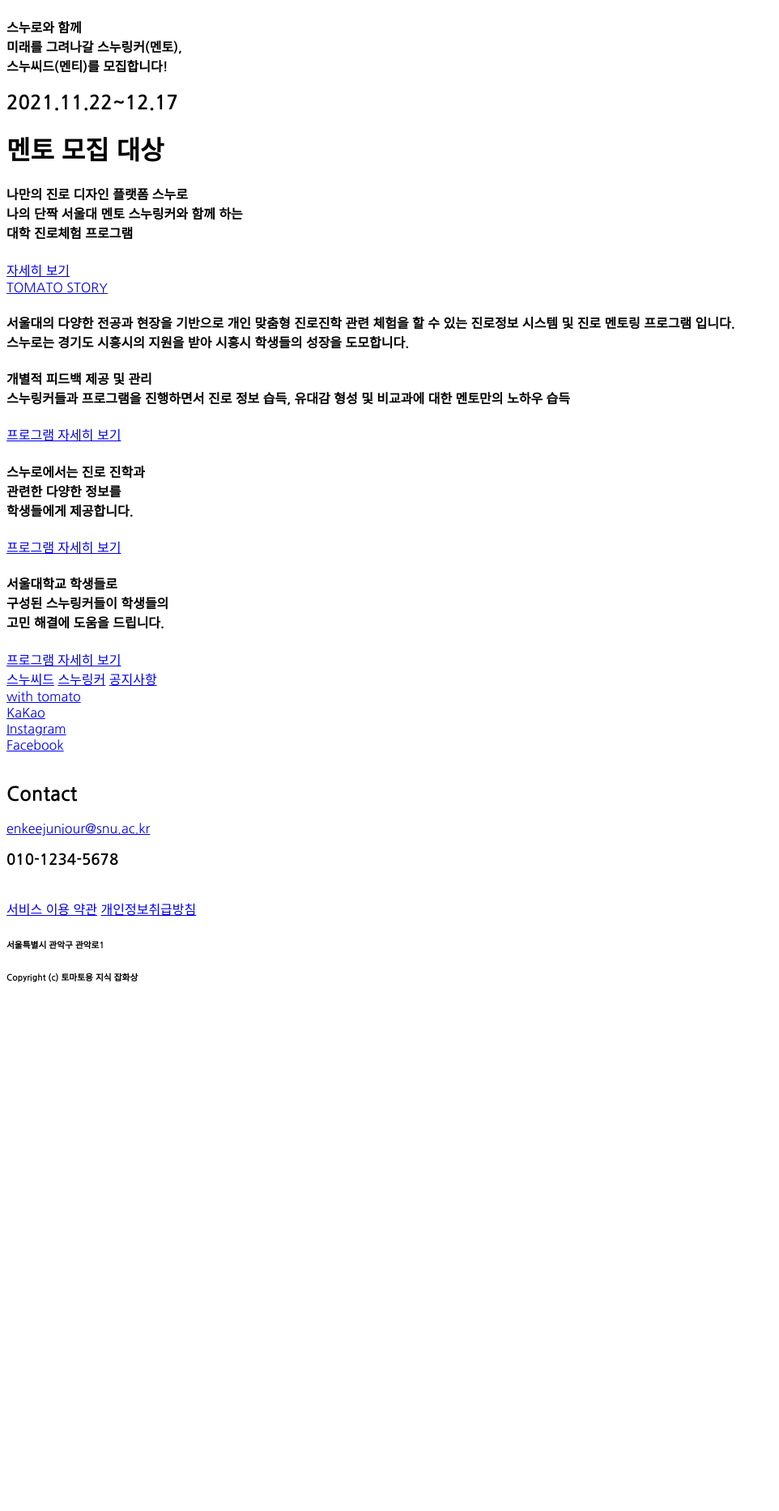
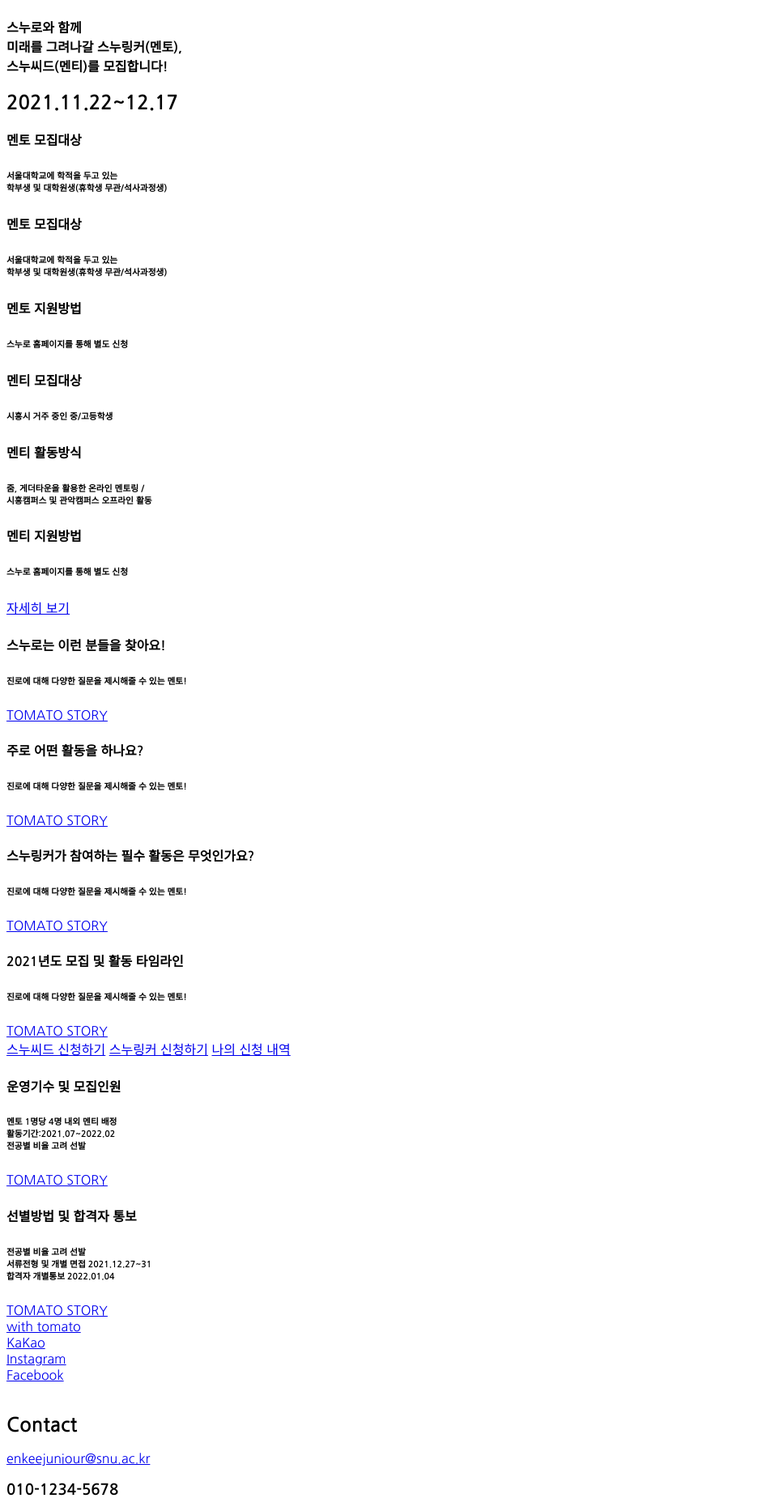
Before and after one commit to tomatozoo/cloningWebsite, a Django app: template tomatoDotCom/tomatoDotCom/templates/tomatoDotCom/참여하기.html in a window 1280 px wide. Shown: the part 125-1991 px from the top of the page at 81% size, without its empty margins (0-962 px from the left). Before the commit the page ends 1338 px from the top, so only its background shows below. Run offline with Django 4.2, Linux system fonts and the light colour scheme; the template is opened without the code that fills it, so the values that code supplies are empty.

Commit message:
Update 참여하기.html

```diff
--- a/tomatoDotCom/tomatoDotCom/templates/tomatoDotCom/참여하기.html
+++ b/tomatoDotCom/tomatoDotCom/templates/tomatoDotCom/참여하기.html
@@ -19,51 +19,65 @@
         </header>
         <main>
             <div>
-                <div>
+                <div id="section1">
                     <h4>스누로와 함께<br>미래를 그려나갈 스누링커(멘토),<br>스누씨드(멘티)를 모집합니다!</h4>
                     <h2>2021.11.22~12.17</h2>
-                    <h1>멘토 모집 대상</h1>
-                    <h4 class="maintext_2">나만의 진로 디자인 플랫폼 스누로<br>나의 단짝 서울대 멘토 스누링커와 함께 하는 <br>대학 진로체험 프로그램</h4>
                 </div>
-                <div>
+                <div id="section2">
+                    <h4>멘토 모집대상</h4>
+                    <h6>서울대학교에 학적을 두고 있는<br>학부생 및 대학원생(휴학생 무관/석사과정생)</h6>
+                    <h4>멘토 모집대상</h4>
+                    <h6>서울대학교에 학적을 두고 있는<br>학부생 및 대학원생(휴학생 무관/석사과정생)</h6>
+                    <h4>멘토 지원방법</h4>
+                    <h6>스누로 홈페이지를 통해 별도 신청</h6>
+                    <h4>멘티 모집대상</h4>
+                    <h6>시흥시 거주 중인 중/고등학생</h6>
+                    <h4>멘티 활동방식</h4>
+                    <h6>줌, 게더타운을 활용한 온라인 멘토링 /<br>시흥캠퍼스 및 관악캠퍼스 오프라인 활동</h6>
+                    <h4>멘티 지원방법</h4>
+                    <h6>스누로 홈페이지를 통해 별도 신청</h6>
                     <a id="detail" href="https://blog.naver.com/enkeejuniour">자세히 보기</a>
                 </div>
-                <div>
+                <div id="section3">
+                    <h4>스누로는 이런 분들을 찾아요!</h4>
+                    <h6>진로에 대해 다양한 질문을 제시해줄 수 있는 멘토!</h6>
+                    <a id="snuroStory" href="https://blog.naver.com/enkeejuniour">TOMATO STORY</a>
+                </div>
+                <div id="section4">
+                    <h4>주로 어떤 활동을 하나요? </h4>
+                    <h6>진로에 대해 다양한 질문을 제시해줄 수 있는 멘토!</h6>
+                    <a id="snuroStory" href="https://blog.naver.com/enkeejuniour">TOMATO STORY</a>
+                </div>
+                <div id="section5">
+                    <h4>스누링커가 참여하는 필수 활동은 무엇인가요? </h4>
+                    <h6>진로에 대해 다양한 질문을 제시해줄 수 있는 멘토!</h6>
+                    <a id="snuroStory" href="https://blog.naver.com/enkeejuniour">TOMATO STORY</a>
+                </div>
+                <div id="section6">
+                    <h4>2021년도 모집 및 활동 타임라인</h4>
+                    <h6>진로에 대해 다양한 질문을 제시해줄 수 있는 멘토!</h6>
                     <a id="snuroStory" href="https://blog.naver.com/enkeejuniour">TOMATO STORY</a>
                 </div>
             </div>
             <div>
                 <div>
-                    <h4 class="maintext_3">서울대의 다양한 전공과 현장을 기반으로 개인 맞춤형 진로진학 관련 체험을 할 수 있는 진로정보 시스템 및 진로 멘토링 프로그램 입니다.<br>스누로는 경기도 시흥시의 지원을 받아 시흥시 학생들의 성장을 도모합니다.</h4>
-                    <h4 class="maintext_4">개별적 피드백 제공 및 관리 <br> 스누링커들과 프로그램을 진행하면서 진로 정보 습득, 유대감 형성 및 비교과에 대한 멘토만의 노하우 습득</h4>
-                </div>
-                <div>
-                    <a id="detail" href="https://blog.naver.com/enkeejuniour">프로그램 자세히 보기</a>
-                </div>
-            </div>
-                <div>
-                    <h4 class="maintext_5">스누로에서는 진로 진학과<br>관련한 다양한 정보를<br>학생들에게 제공합니다.</h4>
-                </div>
-                <div>
-                    <a id="detail" href="https://blog.naver.com/enkeejuniour">프로그램 자세히 보기</a>
-                </div>
-            <div>
-                <div>
-                    <h4 class="maintext_6">서울대학교 학생들로 <br>구성된 스누링커들이 학생들의<br>고민 해결에 도움을 드립니다.</h4>
-                </div>
-                <div>
-                    <a id="detail" href="https://blog.naver.com/enkeejuniour">프로그램 자세히 보기</a>
+                    <a id="detail" href="https://blog.naver.com/enkeejuniour">스누씨드 신청하기</a>
+                    <a id="detail" href="https://blog.naver.com/enkeejuniour">스누링커 신청하기</a>
+                    <a id="detail" href="https://blog.naver.com/enkeejuniour">나의 신청 내역</a>
                 </div>
             </div>
             <div>
                 <div>
-                    <a id="detail" href="https://blog.naver.com/enkeejuniour">스누씨드</a>
-                    <a id="detail" href="https://blog.naver.com/enkeejuniour">스누링커</a>
-                    <a id="detail" href="https://blog.naver.com/enkeejuniour">공지사항</a>
-                </div>
-            </div>
-            <div>
-                <div>
+                    <div id="recruit">
+                        <h4>운영기수 및 모집인원</h4>
+                        <h6>멘토 1명당 4명 내외 멘티 배정<br>활동기간:2021.07~2022.02<br>전공별 비율 고려 선발</h6>
+                        <a id="snuroStory" href="https://blog.naver.com/enkeejuniour">TOMATO STORY</a>
+                    </div>
+                    <div id="accepted">
+                        <h4>선별방법 및 합격자 통보</h4>
+                        <h6>전공별 비율 고려 선발<br>서류전형 및 개별 면접 2021.12.27~31<br>합격자 개별통보 2022.01.04</h6>
+                        <a id="snuroStory" href="https://blog.naver.com/enkeejuniour">TOMATO STORY</a>
+                    </div>
                     <a id="detail" href="https://blog.naver.com/enkeejuniour">with tomato</a>
                 </div>
             </div>
```
